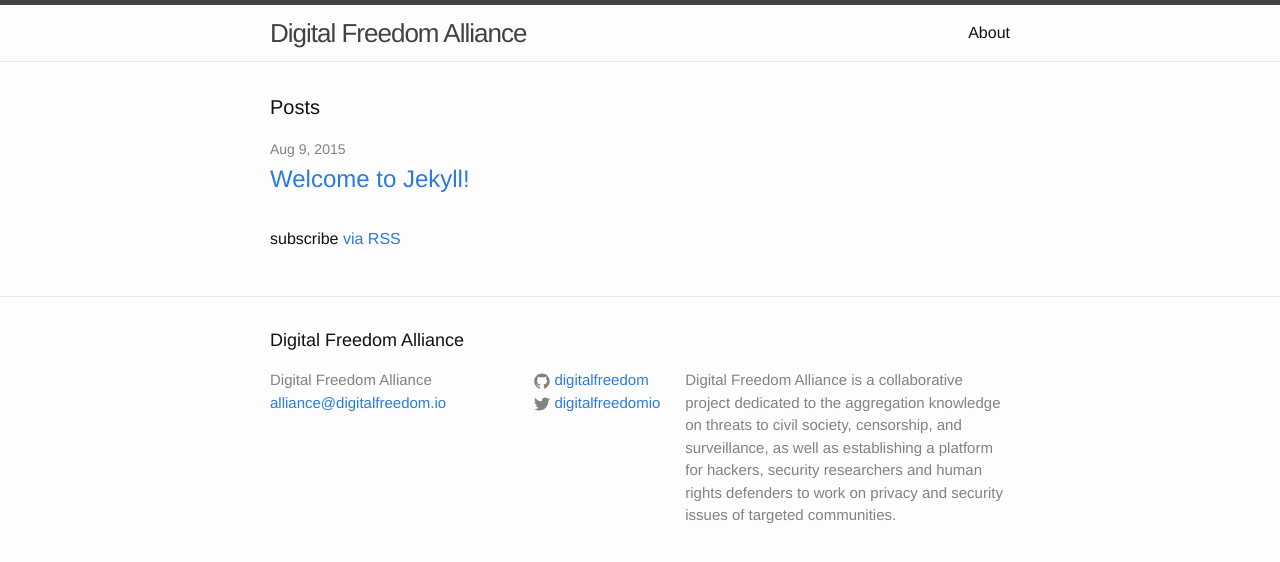
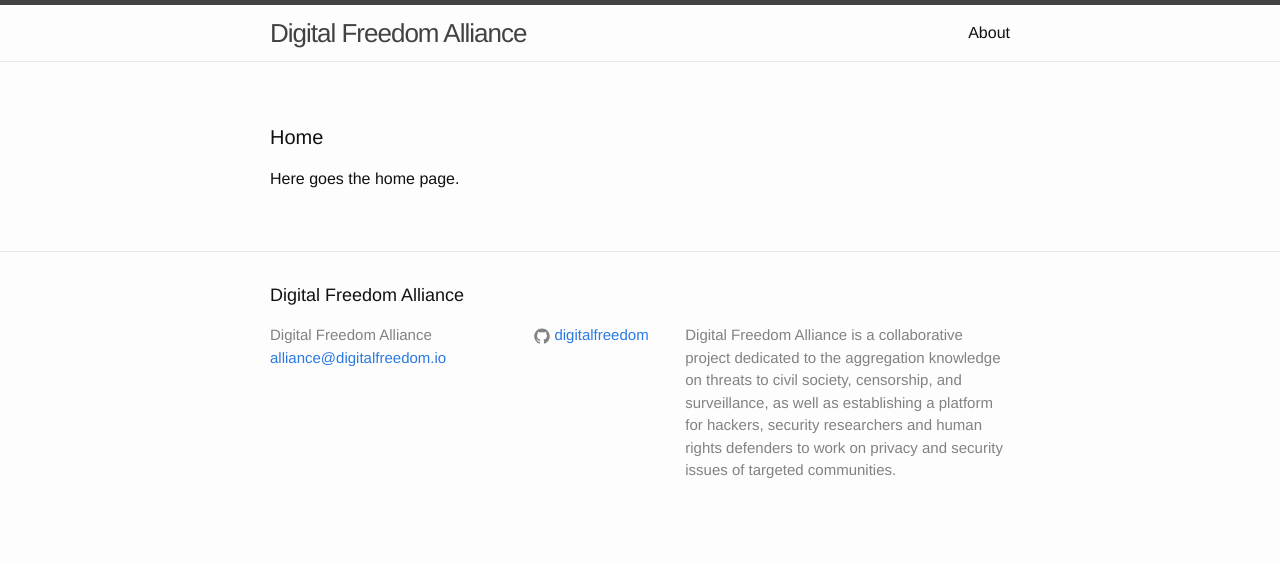
Before and after one commit to digitalfreedom/website, a Jekyll site: the page built from index.html, in a window 1280 px wide. Shown: the top 562 px of the page. Built offline with Jekyll 4.4.1, drawn with Linux system fonts in a browser that asks for light colours.

Commit message:
Changed config and index

```diff
--- a/_config.yml
+++ b/_config.yml
@@ -9,7 +9,7 @@
     issues of targeted communities.
 baseurl: "/web/" # the subpath of your site, e.g. /blog/
 url: "http://digitalfreedom.io" # the base hostname & protocol for your site
-twitter_username: digitalfreedomio
+twitter_username:
 github_username:  digitalfreedom
 
 # Build settings
--- a/index.html
+++ b/index.html
@@ -1,23 +1,10 @@
 ---
-layout: default
+layout: page
 ---
 
 <div class="home">
 
-  <h1 class="page-heading">Posts</h1>
+  <h1 class="page-heading">Home</h1>
 
-  <ul class="post-list">
-    {% for post in site.posts %}
-      <li>
-        <span class="post-meta">{{ post.date | date: "%b %-d, %Y" }}</span>
-
-        <h2>
-          <a class="post-link" href="{{ post.url | prepend: site.baseurl }}">{{ post.title }}</a>
-        </h2>
-      </li>
-    {% endfor %}
-  </ul>
-
-  <p class="rss-subscribe">subscribe <a href="{{ "/feed.xml" | prepend: site.baseurl }}">via RSS</a></p>
-
+  <p>Here goes the home page.</p>
 </div>
```
Also changed, not shown: blog.html (added, +23 -0 lines).
